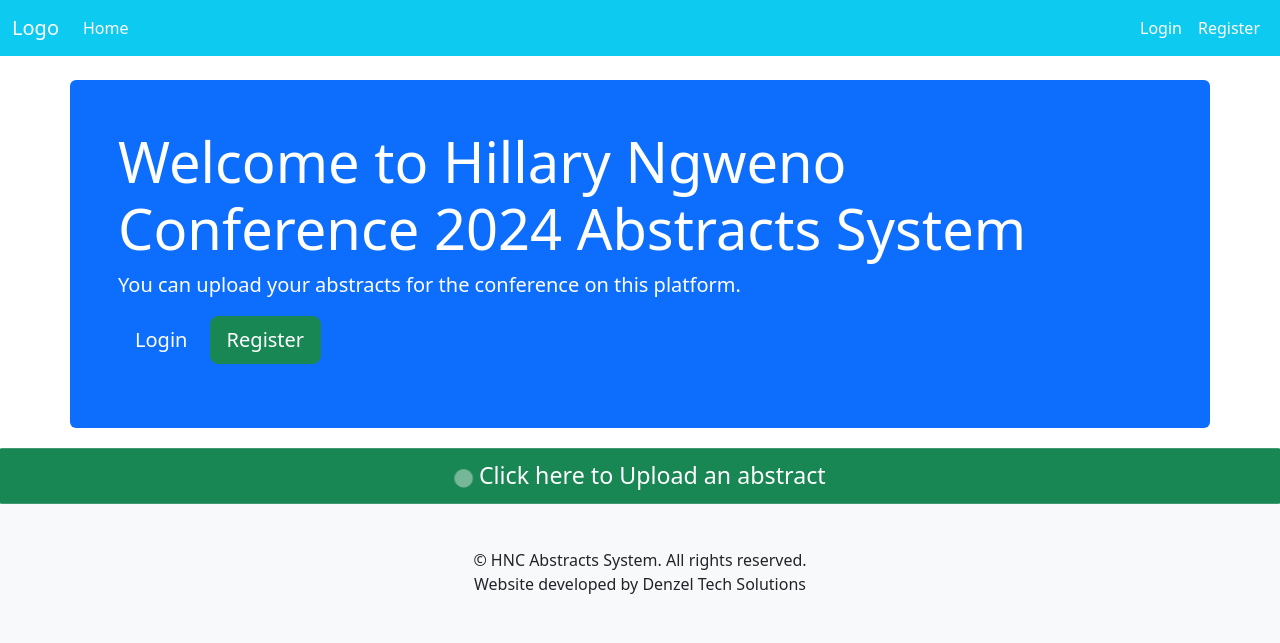
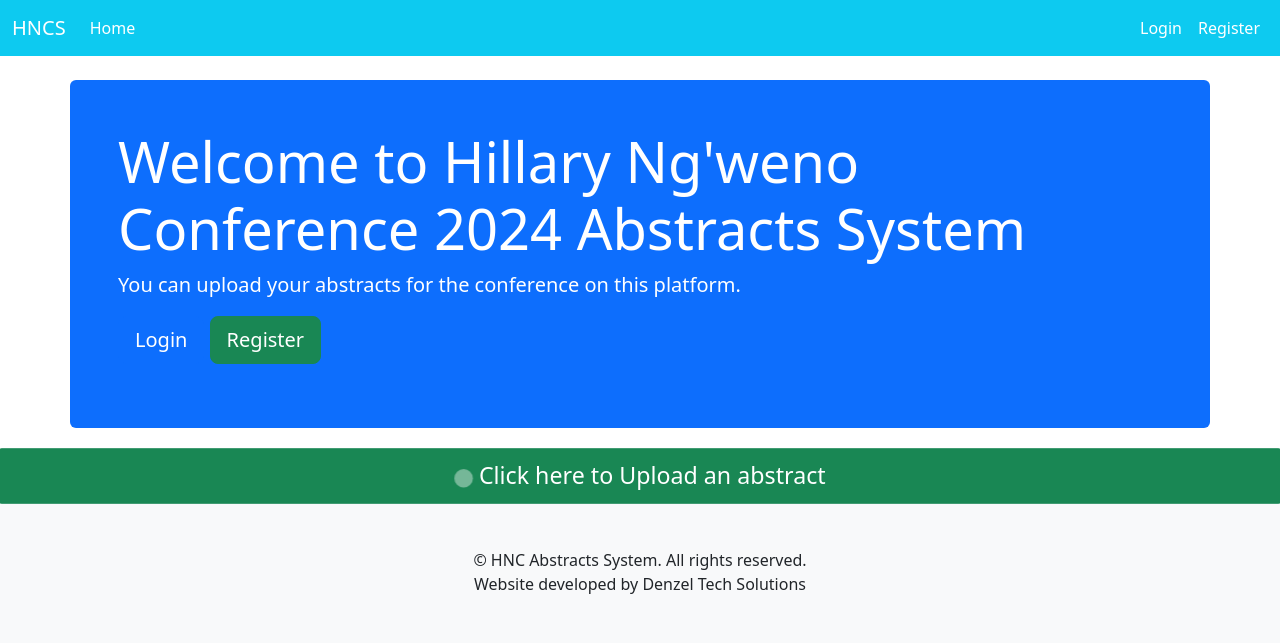
Before and after one commit to DenzelGitonga007/Upload-Abstracts, a Django app: page / in a window 1280 px wide. Shown: the top 643 px of the page. Run offline with Django 5.2, Linux system fonts and the light colour scheme; some libraries are stand-ins or nearby versions.

Commit message:
from Ngweno to Ng'weno

```diff
--- a/templates/common/header.html
+++ b/templates/common/header.html
@@ -24,7 +24,7 @@
         <!-- Navbar -->
         <nav class="navbar navbar-expand-lg navbar-dark bg-info">
             <div class="container-fluid">
-                <a class="navbar-brand" href="/">Logo</a>
+                <a class="navbar-brand" href="/">HNCS</a>
                 <button class="navbar-toggler" type="button" data-toggle="collapse" data-target="#navbarNav" aria-controls="navbarNav" aria-expanded="false" aria-label="Toggle navigation">
                     <span class="navbar-toggler-icon"></span>
                 </button>
--- a/templates/index.html
+++ b/templates/index.html
@@ -6,7 +6,7 @@
         <div class="jumbotron">
             {% if user.is_authenticated %}
                 <h3 class="display-6">Hello, {{ user.get_full_name }}!</h3>
-                <p class="lead">Welcome to Hillary Ngweno Conference 2024 Abstracts System.</p>
+                <p class="lead">Welcome to Hillary Ng'weno Conference 2024 Abstracts System.</p>
                 {% if user.is_superuser %}
                     <hr class="my-4">
                     <h3>All Abstracts:</h3>
@@ -57,7 +57,7 @@
                     {% endif %}
                 {% endif %}
             {% else %}
-                <h1 class="display-4">Welcome to Hillary Ngweno Conference 2024 Abstracts System</h1>
+                <h1 class="display-4">Welcome to Hillary Ng'weno Conference 2024 Abstracts System</h1>
                 <p class="lead">You can upload your abstracts for the conference on this platform.</p>
                 <p class="lead">
                     <a class="btn btn-primary btn-lg" href="{% url 'accounts:login' %}" role="button">Login</a>
```
